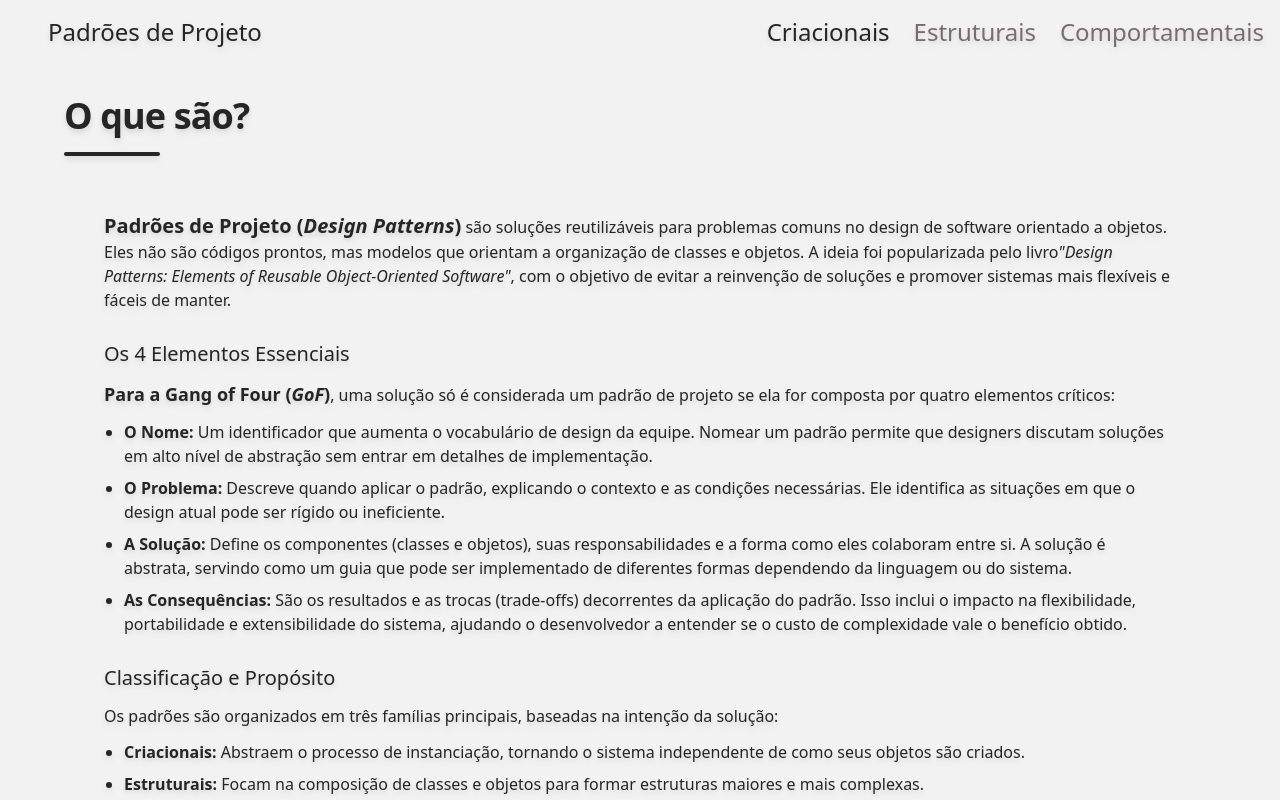
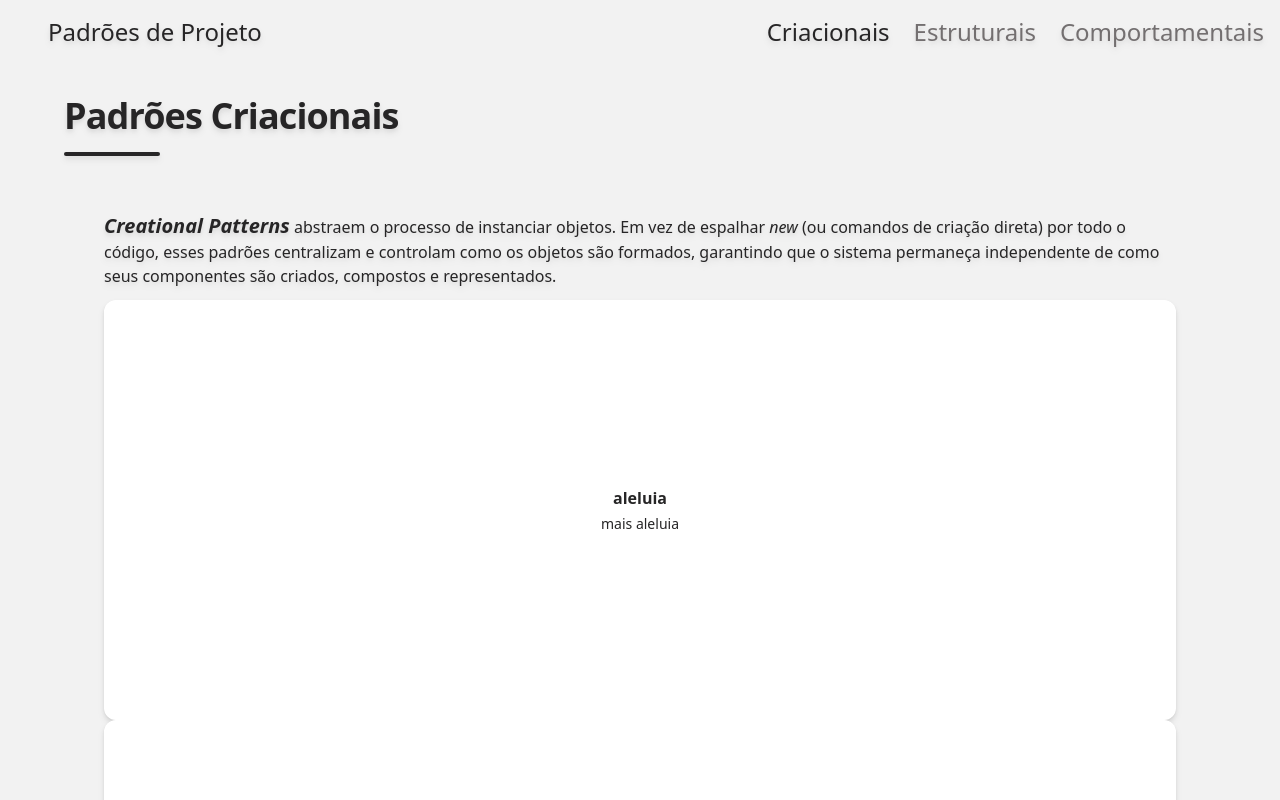
Before and after one commit to PedroPizzutti/catalogo-design-patterns, a React (Vite) app: page /criacionais in a window 1280 px wide. Shown: the top 800 px of the page. Built offline with nearby package versions, Linux system fonts and the light colour scheme.

Commit message:
feat: esboço das páginas e cards

```diff
--- a/src/App.tsx
+++ b/src/App.tsx
@@ -2,8 +2,11 @@ import { Footer } from "./components/Footer";
 import { Header } from "./components/Header";
 import { Body } from "./components/Body";
 import { Layout } from "./components/Layout";
-import { BrowserRouter } from "react-router-dom";
+import { BrowserRouter, Navigate, Route, Routes } from "react-router-dom";
 import { Home } from "./pages/Home";
+import { Creational } from "./pages/Creational";
+import { Structural } from "./pages/Structural";
+import { Behavioral } from "./pages/Behavioral";
 
 export function App() {
   return (
@@ -11,7 +14,13 @@ export function App() {
       <Layout>
         <Header />
         <Body>
-          <Home />
+          <Routes>
+            <Route path="/*" element={<Navigate to="/inicio" replace />} />
+            <Route path="/inicio" element={<Home />} />
+            <Route path="/criacionais" element={<Creational />} />
+            <Route path="/estruturais" element={<Structural />} />
+            <Route path="/comportamentais" element={<Behavioral />} />
+          </Routes>
         </Body>
         <Footer />
       </Layout>
--- /dev/null
+++ b/src/components/Card/index.tsx
@@ -0,0 +1,20 @@
+interface Props {
+  title: string;
+  description: string;
+}
+
+export function Card(props: Props) {
+  return (
+    <div
+      className="w-full min-w-[340px] h-[476px] sm:min-w-[300px] sm:h-[420px]
+        overflow-hidden rounded-xl border-primary
+        bg-surface shadow-sm transition hover:shadow-md hover:-translate-y-1
+        dark:border-primary-dark dark:bg-content flex flex-col"
+    >
+      <div className="p-3 flex flex-col flex-1 justify-center text-center">
+        <h3 className="mb-1 font-bold">{props.title}</h3>
+        <p className="text-sm">{props.description}</p>
+      </div>
+    </div>
+  );
+}
--- /dev/null
+++ b/src/pages/Behavioral/index.tsx
@@ -0,0 +1,20 @@
+import { Page } from "../../components/Page";
+
+export function Behavioral() {
+  return (
+    <Page title="Padrões Comportamentais">
+      <section className="mx-auto px-6 py-10 space-y-3">
+        <p>
+          <em>
+            <strong className="text-xl">Behavioral Patterns</strong>
+          </em>{" "}
+          focam nos algoritmos e na atribuição de responsabilidades entre
+          objetos. Eles não se preocupam apenas com a conexão entre as partes,
+          mas com o mensageiro: como a informação viaja, quem toma a decisão e
+          como o estado do sistema evolui sem que os objetos fiquem
+          "dependentes" uns dos outros.
+        </p>
+      </section>
+    </Page>
+  );
+}
--- /dev/null
+++ b/src/pages/Creational/index.tsx
@@ -0,0 +1,30 @@
+import { Card } from "../../components/Card";
+import { Page } from "../../components/Page";
+
+export function Creational() {
+  return (
+    <Page title="Padrões Criacionais">
+      <section className="mx-auto px-6 py-10 space-y-3">
+        <section>
+          <p>
+            <em>
+              <strong className="text-xl">Creational Patterns</strong>
+            </em>{" "}
+            abstraem o processo de instanciar objetos. Em vez de espalhar{" "}
+            <em>new </em>
+            (ou comandos de criação direta) por todo o código, esses padrões
+            centralizam e controlam como os objetos são formados, garantindo que
+            o sistema permaneça independente de como seus componentes são
+            criados, compostos e representados.
+          </p>
+        </section>
+        <section className="flex-grid">
+          <Card title="aleluia" description="mais aleluia"></Card>
+          <Card title="aleluia" description="mais aleluia"></Card>
+          <Card title="aleluia" description="mais aleluia"></Card>
+          <Card title="aleluia" description="mais aleluia"></Card>
+        </section>
+      </section>
+    </Page>
+  );
+}
--- a/src/pages/Home/index.tsx
+++ b/src/pages/Home/index.tsx
@@ -2,12 +2,12 @@ import { Page } from "../../components/Page";
 
 export function Home() {
   return (
-    <Page title="O que são?">
+    <Page title="Padrões de Projetos">
       <section className="mx-auto px-6 py-10 space-y-3">
         <p>
-          <strong className="text-xl">
-            Padrões de Projeto (<em>Design Patterns</em>)
-          </strong>{" "}
+          <em>
+            <strong className="text-xl">Design Patterns</strong>
+          </em>{" "}
           são soluções reutilizáveis para problemas comuns no design de software
           orientado a objetos. Eles não são códigos prontos, mas modelos que
           orientam a organização de classes e objetos. A ideia foi popularizada
--- /dev/null
+++ b/src/pages/Structural/index.tsx
@@ -0,0 +1,20 @@
+import { Page } from "../../components/Page";
+
+export function Structural() {
+  return (
+    <Page title="Padrões Estruturais">
+      <section className="mx-auto px-6 py-10 space-y-3">
+        <p>
+          <em>
+            <strong className="text-xl">Structural Patterns</strong>
+          </em>{" "}
+          tratam da forma como classes e objetos são organizados para compor
+          estruturas complexas de maneira eficiente. Seu principal objetivo é
+          reduzir o acoplamento, facilitar a reutilização e tornar o sistema
+          mais flexível, por meio de soluções que simplificam a integração e a
+          comunicação entre diferentes partes do software.
+        </p>
+      </section>
+    </Page>
+  );
+}
```
